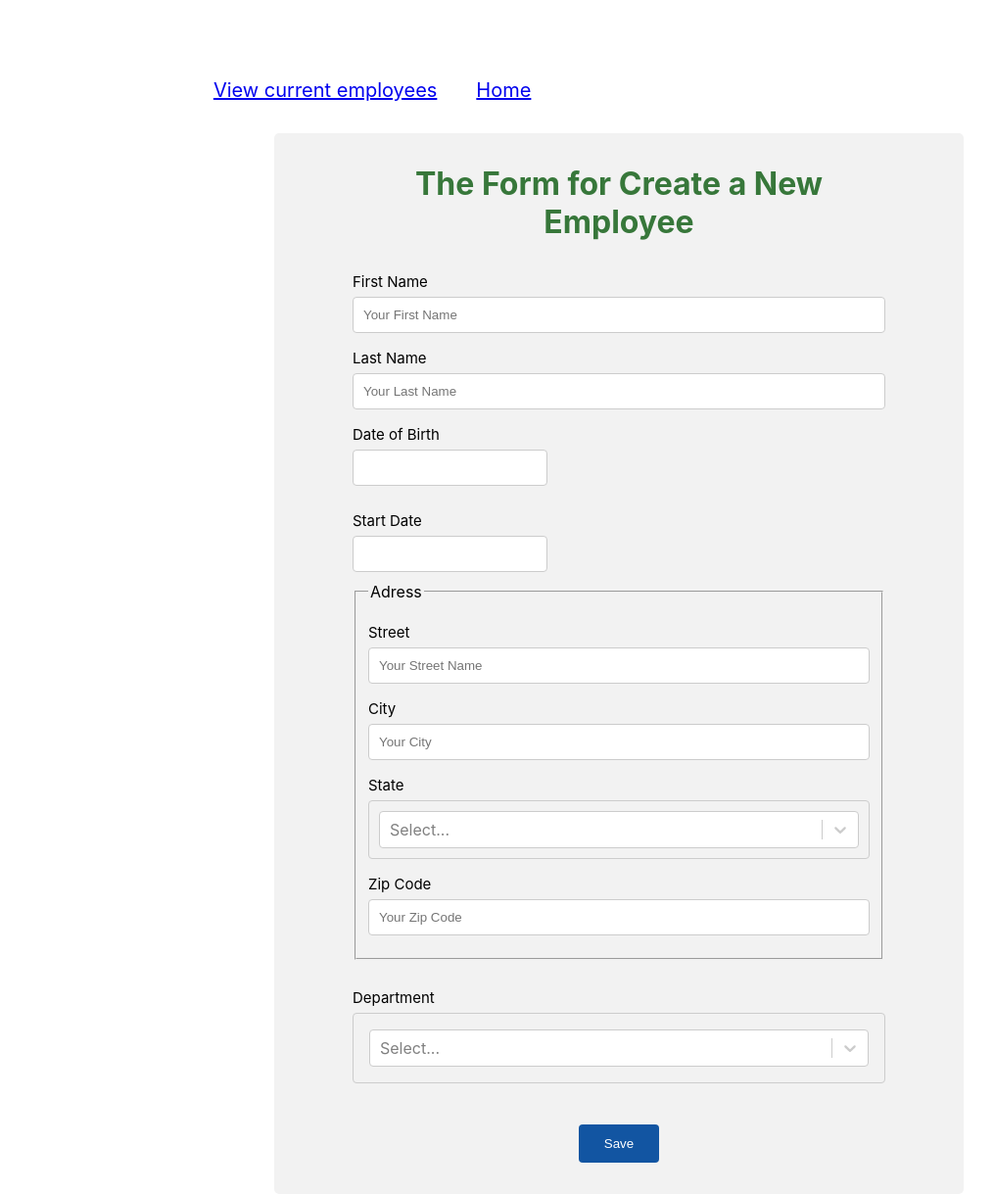
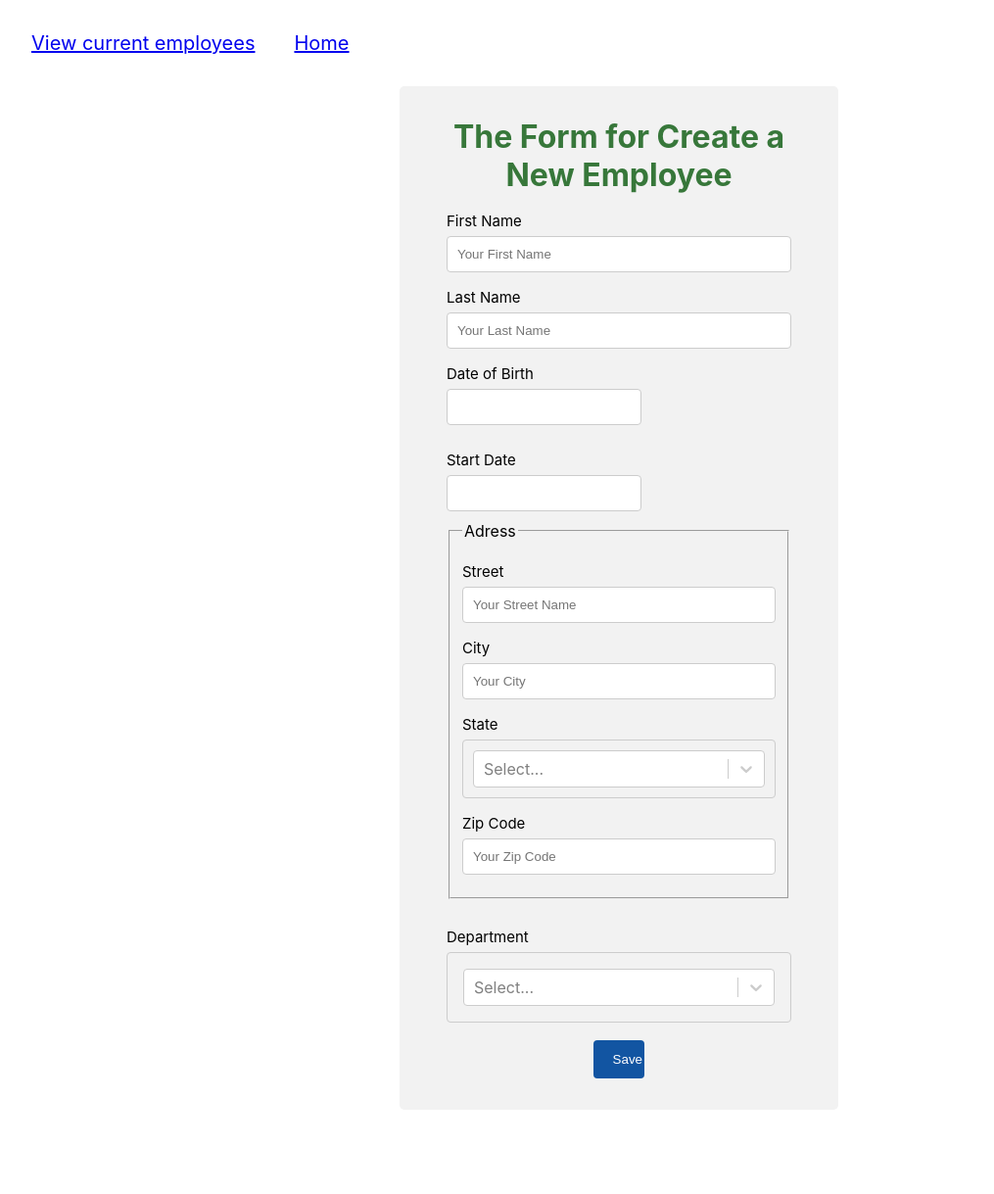
Before and after one commit to inabernic/projet14_complet-import_plugins_dans-_projet_React, a React (Create React App) app in the folder my-project-complet/: page /createEmployee in a window 1280 px wide. Shown: the whole page at 98% size, without its empty margins (8-1023 px from the left). After the commit the page ends 1133 px from the top, so only its background shows below. Built offline with nearby package versions, Linux system fonts and the light colour scheme.

Commit message:
add the modal box

```diff
--- a/my-project-complet/package.json
+++ b/my-project-complet/package.json
@@ -17,6 +17,7 @@
     "react-data-table-component": "^7.5.3",
     "react-datepicker": "^4.8.0",
     "react-dom": "^18.2.0",
+    "react-modal": "^3.16.1",
     "react-redux": "^8.0.5",
     "react-router-dom": "^6.8.0",
     "react-scripts": "5.0.1",
--- a/my-project-complet/src/components/Formulaire.js
+++ b/my-project-complet/src/components/Formulaire.js
@@ -1,8 +1,8 @@
 import React from 'react'
-import { useState, useRef } from 'react'
+import { useRef } from 'react'
 
 //modal
-//import { Modal } from ''
+import Modal from 'react-modal';
 
 //dataPicker
 import DatePicker from 'react-datepicker'
@@ -17,10 +17,8 @@ import { useForm, Controller } from 'react-hook-form'
 import { addEmployee } from '../store/user'
 import { optionStates, optionDepartment } from './../data/data'
 
+
 function FormHRnet() {
-  const [openModal, setOpenModal] = useState(false)
-  //const message = `L'employé a été créé`
-  const [message, setMessage] = useState('')
   //redux
   const dispatch = useDispatch()
   //reference formulaire
@@ -38,8 +36,24 @@ function FormHRnet() {
 
   //format date datepicker
   const dateFormated = (date) => {
-    return `${format(new Date(date), 'dd-MM-yyyy')}`
+    return `${format(new Date(date), 'dd/MM/yyyy')}`
   }
+
+  // opening  of the modal
+ let subtitle;
+ const [modalIsOpen, setIsOpen] = React.useState(false);
+ function openModal() {
+   setIsOpen(true);
+ }
+
+ function afterOpenModal() {
+   // references are now sync'd and can be accessed.
+   subtitle.style.color = '#fff';
+ }
+
+ function closeModal() {
+   setIsOpen(false);
+ }
 
   //submite button
   const createEmployee = (data) => {
@@ -66,15 +80,11 @@ function FormHRnet() {
       //2. add the new employee (FormatData)
       //3. on the refresh , keep the localstorage
 
-      //employeesLocalStorage.push(FormatData)
+    localStorage.push(FormatData)
+    console.log(FormatData)
       localStorage.setItem(
         'persist:user',
         JSON.stringify('FormatData', FormatData)
-      )
-      // opening  of the modal and the message
-      setOpenModal(true)
-      setMessage(
-        `Employee  ${data.firstname} ${data.lastname}  has been created `
       )
       reset({
         firstname: '',
@@ -84,8 +94,10 @@ function FormHRnet() {
         state: '',
         zipcode: null,
       })
+      //condition for open the modal
+     setIsOpen(true);
     } else {
-      console.log('incomplete form')
+      console.log('Incomplete form')
     }
   }
 
@@ -247,15 +259,24 @@ function FormHRnet() {
           {errors.department && errors.department.message}
         </span>
 
-        <button
+        <button onClick={openModal}
           type="submit"
         >
           Save
         </button>
-        {openModal
-        // && <Modal closeModal={setOpenModal} content={message} />
-        }
-      </form>
+        <div className="box-modal">
+        <Modal className="style-modal"
+        isOpen={modalIsOpen}
+        onAfterOpen={afterOpenModal}
+        onRequestClose={closeModal}
+        contentLabel="Example Modal"
+        ariaHideApp={false}
+      >
+        <h2 ref={(_subtitle) => (subtitle = _subtitle)}>The employee{/*  ${data.firstname} ${data.lastname} */} has been created </h2>
+        <button className='btn-close' onClick={closeModal}>X</button>
+      </Modal>
+      </div>
+</form>
     </div>
   )
 }
--- a/my-project-complet/src/components/List.js
+++ b/my-project-complet/src/components/List.js
@@ -53,8 +53,8 @@ function List() {
   ]
 
   //select user in reducer
-  const userCreated = useSelector((state) => state.user.employeesKnown)
-
+  const userCreated = useSelector((state) => state.user.employeesSaved)
+console.log(userCreated)
   //SearchBar
   const [search, setNewSearch] = useState('')
 
@@ -77,7 +77,7 @@ function List() {
       )
 
   return (
-<div>
+<div className="container_table">
         <div>
         <div>
       <div className="box_search">
@@ -98,7 +98,6 @@ function List() {
         pagination
       />
     </div>
-
       </div>
     </div>
   )
--- a/my-project-complet/src/pages/CreateEmployee/CreateEmployee.css
+++ b/my-project-complet/src/pages/CreateEmployee/CreateEmployee.css
@@ -2,19 +2,19 @@
     box-sizing: border-box;
     border-radius: 5px;
     background-color: #f2f2f2;
-    padding-left: 5em;
-    padding-right: 5em;
-    padding-top: 2em;
-    padding-bottom: 2em;
-    width: 55%;
+    padding-left: 3em;
+    padding-right: 3em;
+    padding-top: 1em;
+    padding-bottom: 1em;
+    width: 35%;
     max-width: 6000px;
     margin: 0 auto;
 }
 
 .container h1 {
     color: #37773a;
-    margin-block-start: 0;
-    margin-block-end: 1rem;
+    margin-block-start: 1rem;
+    margin-block-end: 2px;
     text-align: center;
 }
 
@@ -22,12 +22,11 @@
     display: flex;
     flex-direction: column;
     justify-content: center;
-    margin-top: 5rem;
+    margin-top: 2rem;
 }
 
 .redirection_box {
-    justify-content: flex-end;
-    width: 43%;
+    justify-content: flex-start;
     display: flex;
     flex-direction: row;
 }
@@ -49,7 +48,8 @@ button[type=submit] {
     border: none;
     border-radius: 4px;
     cursor: pointer;
-    margin-top: 2rem;
+    margin-top: 0.5rem;
+    margin-bottom: 1rem;
     width: 15%;
     align-self: center;
 }
@@ -246,3 +246,22 @@ td {
     text-align: center;
     padding-top: 5em;
 }
+
+.style-modal {
+    border-radius: 5px;
+    color: white;
+    width: 37%;
+    height: 15%;
+    background-color: #8aae8a;
+    display: flex;
+    flex-direction: row;
+    text-align: center;
+    align-items: center;
+    justify-content: space-around;
+    margin-top: 20%;
+    margin-left: 32%;
+}
+
+.btn-close {
+    color: black;
+}
--- a/my-project-complet/src/pages/Home/home.jsx
+++ b/my-project-complet/src/pages/Home/home.jsx
@@ -5,8 +5,10 @@ import health from '../../assets/health.png'
 import './Home.css'
 
 function Accueil() {
-  const employeesLocalStorage = localStorage.getItem('persist:user')
+   const employeesLocalStorage = localStorage.getItem('persist: user')
   console.log('local', employeesLocalStorage)
+  //for delete the data of localstorage
+  //localStorage.clear();
   return (
     <div className="body">
       <div className="App-nav-vertical">
--- a/my-project-complet/src/pages/ListOfEmployee/ListOfEmployee.css
+++ b/my-project-complet/src/pages/ListOfEmployee/ListOfEmployee.css
@@ -3,6 +3,10 @@
     display: flex;
     flex-direction: column;
     align-items: center;
+}
+
+.container_table {
+    width: 85%;
 }
 
 .body_table h1 {
--- a/my-project-complet/src/store/user.js
+++ b/my-project-complet/src/store/user.js
@@ -1,7 +1,7 @@
 import { createSlice } from '@reduxjs/toolkit'
 
 const initialState = {
-  employeesKnown: [
+  employeesSaved: [
     {
       // id: 0,
       firstname: 'Adam',
@@ -35,7 +35,7 @@ const userSlice = createSlice({
   reducers: {
     addEmployee(state, action) {
       // add in my table the new employees
-      state.employeesKnown.push(action.payload)
+      state.employeesSaved.push(action.payload)
     },
   },
 })
```
Also changed, not shown: 1 other file (tests, documents, lock files or other folders).
